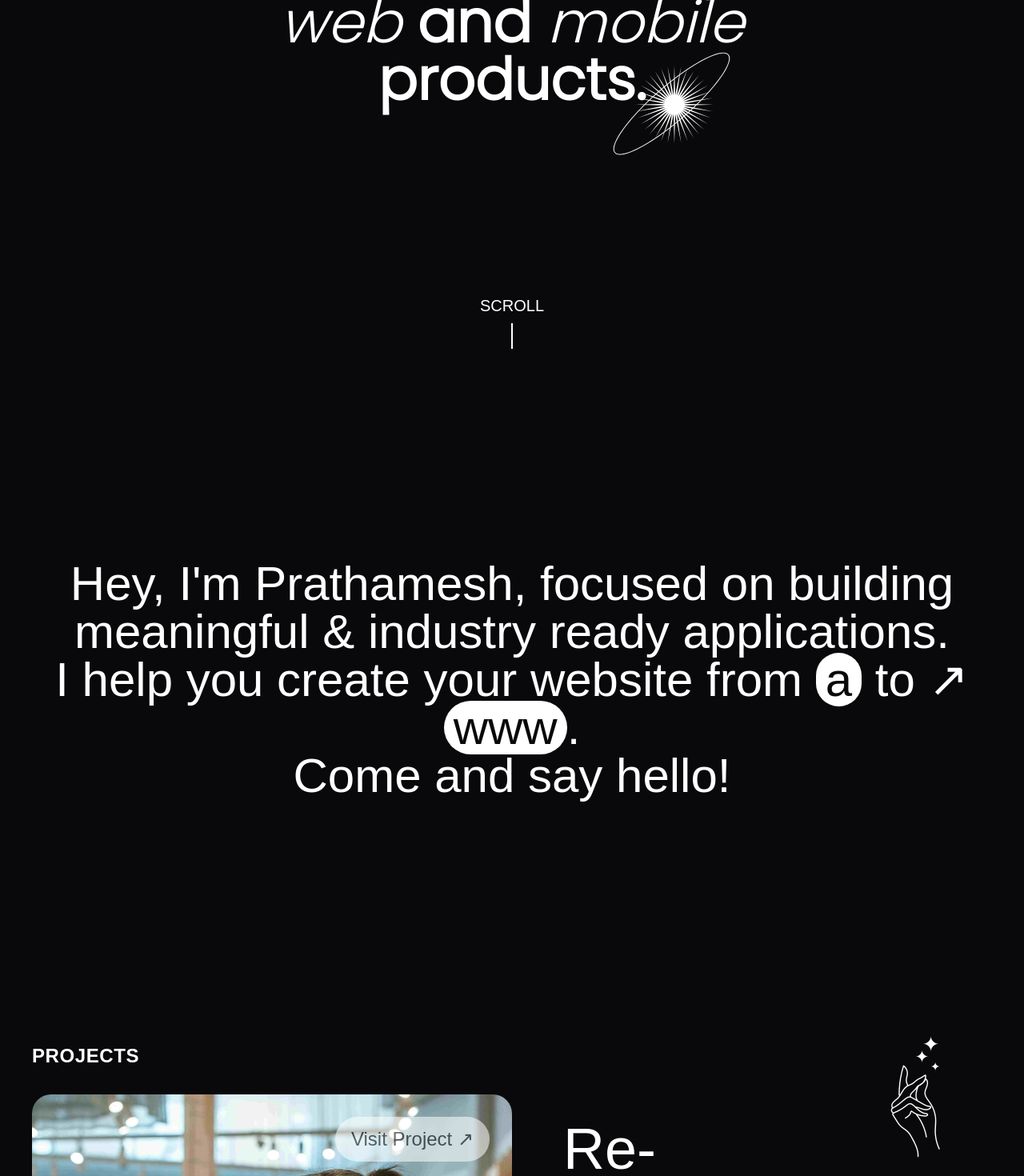
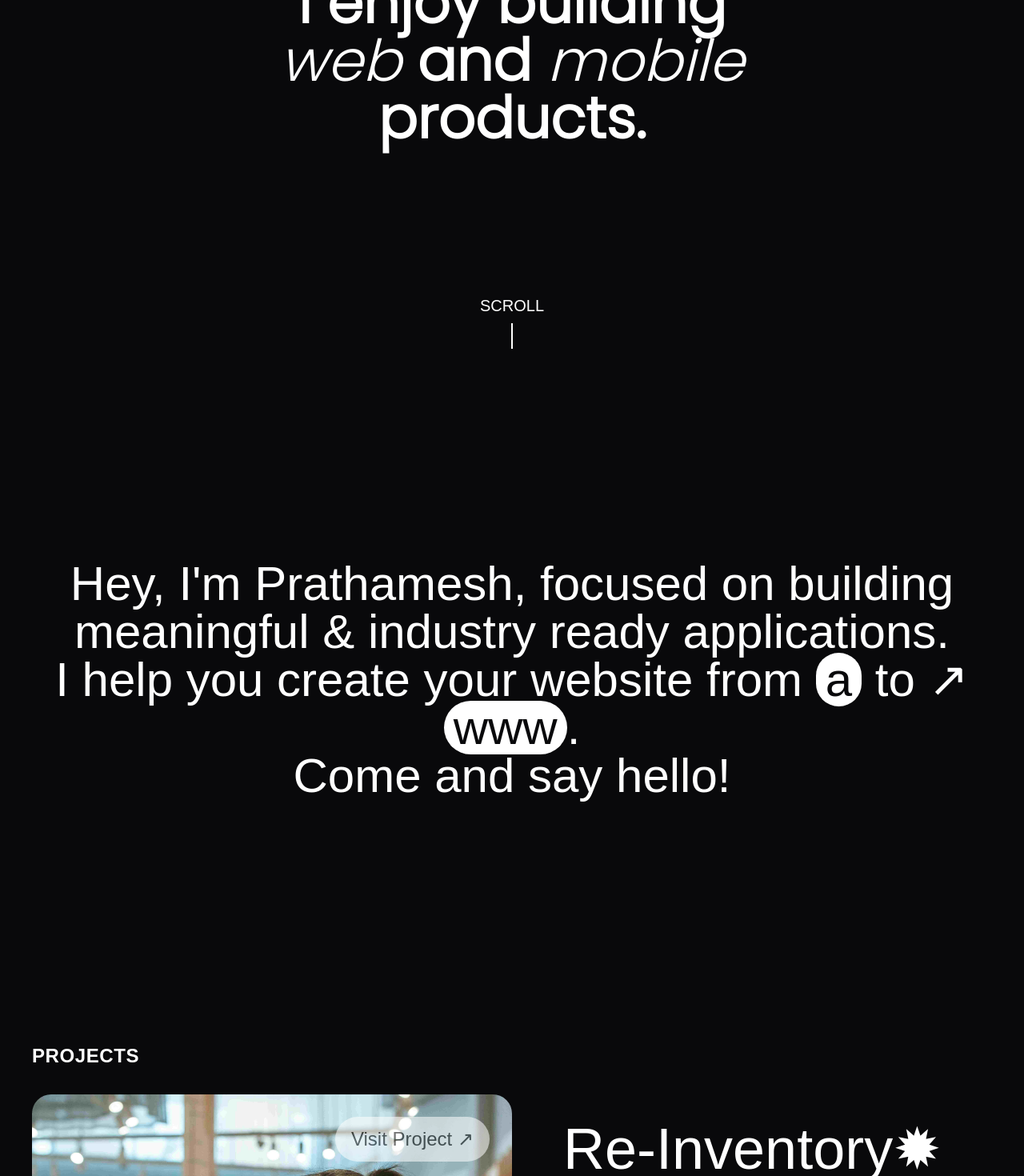
Before and after one commit to pr4th4meshh/p4-portfolio, a React (Vite) app: page / in a window 1280 px wide. Shown: the part 340-1810 px from the top of the page at 80% size. Built offline with nearby package versions, Linux system fonts and the light colour scheme.

Commit message:
ui changes

```diff
--- a/index.html
+++ b/index.html
@@ -2,7 +2,7 @@
 <html lang="en">
   <head>
     <meta charset="UTF-8" />
-    <link rel="icon" type="image/svg+xml" href="src/assets/P4.png" />
+    <link rel="icon" type="image/svg+xml" href="src/assets/P4logo.png" />
     <meta name="viewport" content="width=device-width, initial-scale=1.0" />
     <title>Prathamesh's Portfolio</title>
     <meta
--- a/src/App.jsx
+++ b/src/App.jsx
@@ -32,7 +32,7 @@ const App = () => {
       </AnimatePresence>
 
       <motion.div
-        className="fixed w-10 h-10 bg-white rounded-full pointer-events-none z-[999] mix-blend-difference"
+        className="hidden md:block fixed w-10 h-10 bg-white rounded-full pointer-events-none z-[999] mix-blend-difference"
         style={{
           left: mousePosition.x - 24,
           top: mousePosition.y - 24,
--- a/src/components/About.jsx
+++ b/src/components/About.jsx
@@ -7,15 +7,15 @@ const About = () => {
     <section className="h-auto py-60 bg-primary text-white">
       <FadeInAnimation>
         <div className="container mx-auto flex justify-center items-center">
-          <h1 className="text-3xl md:text-6xl text-center font-pop tracking-normal font-thin">
+          <h1 className="text-3xl md:text-6xl text-center font-pop tracking-normal font-normal md:font-thin">
             Hey, I'm Prathamesh, focused on building <br /> meaningful &
             industry ready applications. <br />I help you create your website
             from{" "}
-            <span className="font-pop rounded-full px-3 bg-white text-primary">
+            <span className="font-pop font-normal md:font-thin rounded-full px-3 bg-white text-primary">
               a
             </span>{" "}
             to &#8599;{" "}
-            <span className="font-pop rounded-full px-3 bg-white text-primary">
+            <span className="font-pop font-normal md:font-thin rounded-full px-3 bg-white text-primary">
               www
             </span>
             . <br /> Come and say hello!
--- a/src/components/FadeInAnimation.jsx
+++ b/src/components/FadeInAnimation.jsx
@@ -6,7 +6,7 @@ const FadeInAnimation = ({
   children,
   direction = "left",
   delay = 0,
-  duration = 2,
+  duration = 1.5,
   className = "",
 }) => {
   const controls = useAnimation()
--- a/src/components/Footer.jsx
+++ b/src/components/Footer.jsx
@@ -11,7 +11,10 @@ const Footer = () => {
   function scrollToTop() {
     window.scrollTo({ top: 0, behavior: "smooth" })
   }
-  let localDate = new Date().toLocaleTimeString("en-Us", {timeZone: 'Asia/Kolkata', timeStyle: "short"});
+  let localDate = new Date().toLocaleTimeString("en-Us", {
+    timeZone: "Asia/Kolkata",
+    timeStyle: "short",
+  })
 
   return (
     <footer
@@ -31,19 +34,25 @@ const Footer = () => {
             </div>
             <div className="space-x-0">
               <a
-                href="https://github.com"
+                rel="noopener"
+                target="_blank"
+                href="https://github.com/pr4th4meshh"
                 className="block hover:text-gray-300 hover:underline underline-offset-4 font-pop"
               >
                 GITHUB
               </a>
               <a
-                href="https://codepen.io"
+                rel="noopener"
+                target="_blank"
+                href="https://www.linkedin.com/in/prathamesh-asolkar/"
                 className="block hover:text-gray-300 hover:underline underline-offset-4 font-pop"
               >
                 LINKEDIN
               </a>
               <a
-                href="https://twitter.com"
+                rel="noopener"
+                target="_blank"
+                href="https://instagram.com/pr4th4meshh"
                 className="block hover:text-gray-300 hover:underline underline-offset-4 font-pop"
               >
                 INSTAGRAM
@@ -77,12 +86,11 @@ const Footer = () => {
                 onClick={scrollToTop}
                 className="block pt-8 pb-0 hover:text-gray-300 hover:underline underline-offset-4 font-pop cursor-pointer"
               >
-                &#9829; BACK TO TOP &#8593;
+                &#8593; BACK TO TOP &#8593;
               </h1>
-              <span
-          className="text-xl uppercase font-pop cursor-pointer"
-
-        >MUM, IN // {localDate}</span>
+              <span className="text-xl uppercase font-pop cursor-pointer">
+                MUM, IN // {localDate}
+              </span>
             </div>
           </div>
           <div className="text-center pt-20 pb-16">
--- a/src/components/Hero.jsx
+++ b/src/components/Hero.jsx
@@ -3,22 +3,19 @@ import { motion } from "framer-motion"
 
 const Hero = () => {
   return (
-    <section className="bg-primary text-white min-h-screen flex flex-col">
+    <section className="bg-primary text-white min-h-screen flex flex-col px-3 md:px-0">
       <main className="flex-grow flex items-center justify-center relative ">
         <div className="z-10 text-center">
           <h1 className="text-md sm:text-2xl mb-4 leading-tight font-pop animate__animated animate__fadeInLeft animate__slower">
             Front-End Developer based in 📍Mumbai.
           </h1>
-          <h1 className="text-6xl md:text-7xl font-bold mb-4 leading-tight animate__animated animate__fadeInLeft animate__slower">
+          <h1 className="text-5xl md:text-7xl font-bold mb-4 leading-tight animate__animated animate__fadeInLeft animate__slower">
             I enjoy building
             <br />
             <span className="italic">web</span> and{" "}
             <span className="italic">mobile</span>
             <br />
             products.{" "}
-            <h1 className="font-gag text-8xl font-normal relative left-[100px] md:left-[200px]">
-              4
-            </h1>
           </h1>
         </div>
 
--- a/src/components/Projects.jsx
+++ b/src/components/Projects.jsx
@@ -141,7 +141,7 @@ function ProjectShowcase() {
                 whileTap={{ scale: 0.97 }}
               >
                 <h1
-                  className={`text-white text-4xl md:text-7xl font-medium font-pop mb-4 cursor-none flex ${
+                  className={`text-white text-5xl md:text-7xl font-medium font-pop mb-4 cursor-none flex ${
                     index === activeIndex
                       ? "opacity-100 font-normal md:font-thin"
                       : "opacity-30"
@@ -149,7 +149,7 @@ function ProjectShowcase() {
                 >
                   {project.title}{" "}
                   {index === activeIndex && (
-                    <h1 className="font-gag font-thin">{index + 1}</h1>
+                    <h1 className="font-pop">✹</h1>
                   )}
                 </h1>
               </motion.div>
--- a/src/components/TechStack.jsx
+++ b/src/components/TechStack.jsx
@@ -32,7 +32,7 @@ const SkillsSection = () => {
 
       <FadeInAnimation>
         <h1 className="font-pop text-center flex justify-center items-center flex-wrap text-5xl md:text-9xl pt-64">
-          THAT'S<span className="font-dolce">2</span>IT
+         THAT'S ✹ IT
         </h1>
       </FadeInAnimation>
     </div>
--- a/src/index.css
+++ b/src/index.css
@@ -3,18 +3,8 @@
 @tailwind utilities;
 
 @font-face {
-  font-family: Gag;
-  src: url(../src/assets/La\ Gagliane.otf);
-}
-
-@font-face {
   font-family: Pop;
   src: url(../src/assets/fonts/Poppins/Poppins-Light.ttf);
-}
-
-@font-face {
-  font-family: Dolce;
-  src: url(../src/assets/Dolce\ &\ Amyara.otf);
 }
 
 * {
```
Also changed, not shown: src/assets/P4logo.png (added).
